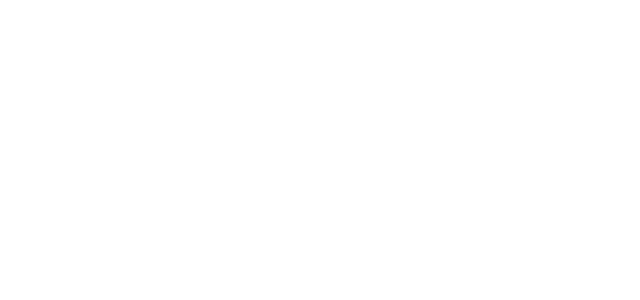
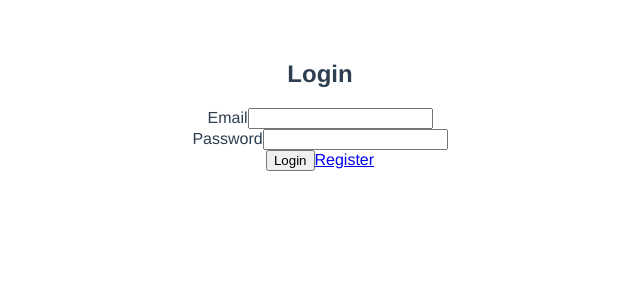
Before and after one commit to hasininjato/sample_test, a Vue app in the folder frontend/: page /login in a window 1280 px wide. Before the commit this address had no page. Shown: the top 300 px of the page, without its empty margins (320-960 px from the left). Built offline with nearby package versions, Linux system fonts and the light colour scheme.

Commit message:
front: view and route for login

```diff
--- a/frontend/src/router/index.js
+++ b/frontend/src/router/index.js
@@ -1,9 +1,11 @@
 import { createWebHistory, createRouter } from 'vue-router'
 
 import HelloWord from '../components/HelloWorld.vue'
+import Login from '../views/authentication/Login.vue'
 
 const routes = [
-    { path: '/test', component: HelloWord }
+    { path: '/test', component: HelloWord },
+    { path: '/login', component: Login },
 ]
 
 const router = createRouter({
@@ -11,4 +13,18 @@ const router = createRouter({
     routes,
 })
 
+router.beforeEach(async (to, from, next) => {
+
+    // const sessionStore = useSessionStore();
+    // current page view title
+    document.title = 'Sample app test';
+    next();
+    // Scroll page to top on every route change
+    window.scrollTo({
+        top: 0,
+        left: 0,
+        behavior: "smooth",
+    });
+});
+
 export default router;
--- /dev/null
+++ b/frontend/src/views/authentication/Login.vue
@@ -0,0 +1,58 @@
+<script setup>
+import { Form, Field } from "vee-validate";
+import * as Yup from "yup";
+
+const schema = Yup.object().shape({
+  email: Yup.string().required("Email is required"),
+  password: Yup.string().required("Password is required"),
+});
+
+async function onSubmit(values) {
+    console.log(values)
+  const { email, password } = values;
+}
+</script>
+
+<template>
+  <div class="card m-3">
+    <h2 class="card-header">Login</h2>
+    <div class="card-body">
+      <Form
+        @submit="onSubmit"
+        :validation-schema="schema"
+        v-slot="{ errors, isSubmitting }"
+      >
+        <div class="form-group">
+          <label>Email</label>
+          <Field
+            name="email"
+            type="text"
+            class="form-control"
+            :class="{ 'is-invalid': errors.email }"
+          />
+          <div class="invalid-feedback">{{ errors.email }}</div>
+        </div>
+        <div class="form-group">
+          <label>Password</label>
+          <Field
+            name="password"
+            type="password"
+            class="form-control"
+            :class="{ 'is-invalid': errors.password }"
+          />
+          <div class="invalid-feedback">{{ errors.password }}</div>
+        </div>
+        <div class="form-group">
+          <button class="btn btn-primary" :disabled="isSubmitting">
+            <span
+              v-show="isSubmitting"
+              class="spinner-border spinner-border-sm mr-1"
+            ></span>
+            Login
+          </button>
+          <router-link to="register" class="btn btn-link">Register</router-link>
+        </div>
+      </Form>
+    </div>
+  </div>
+</template>
```
